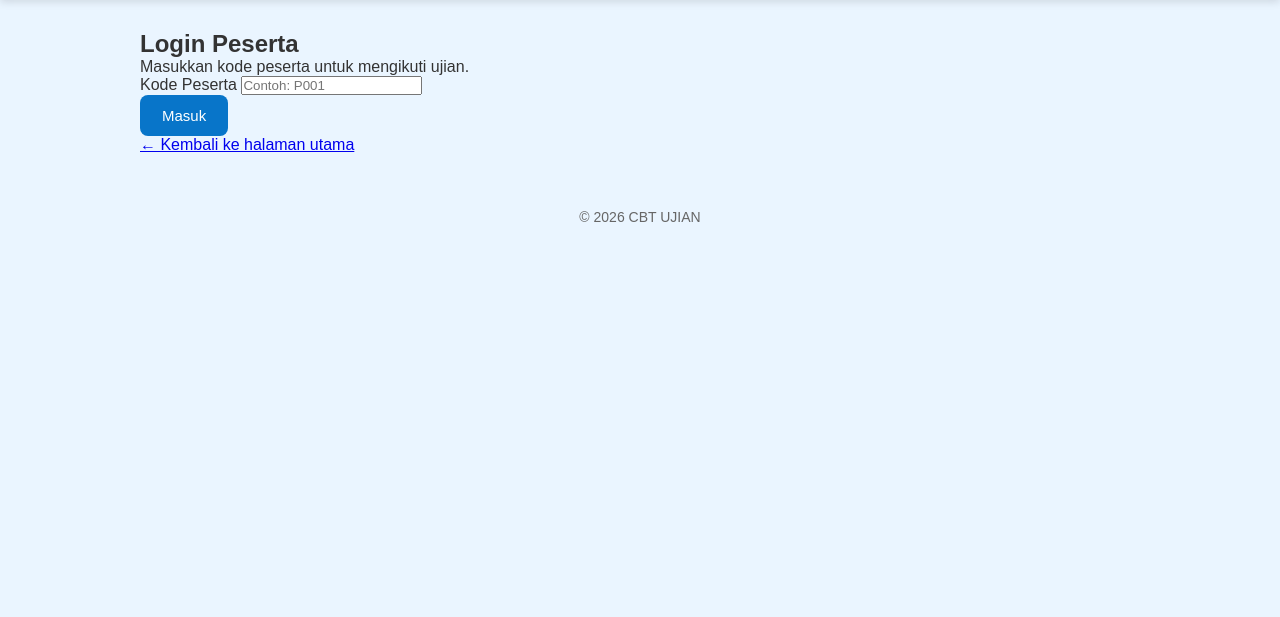
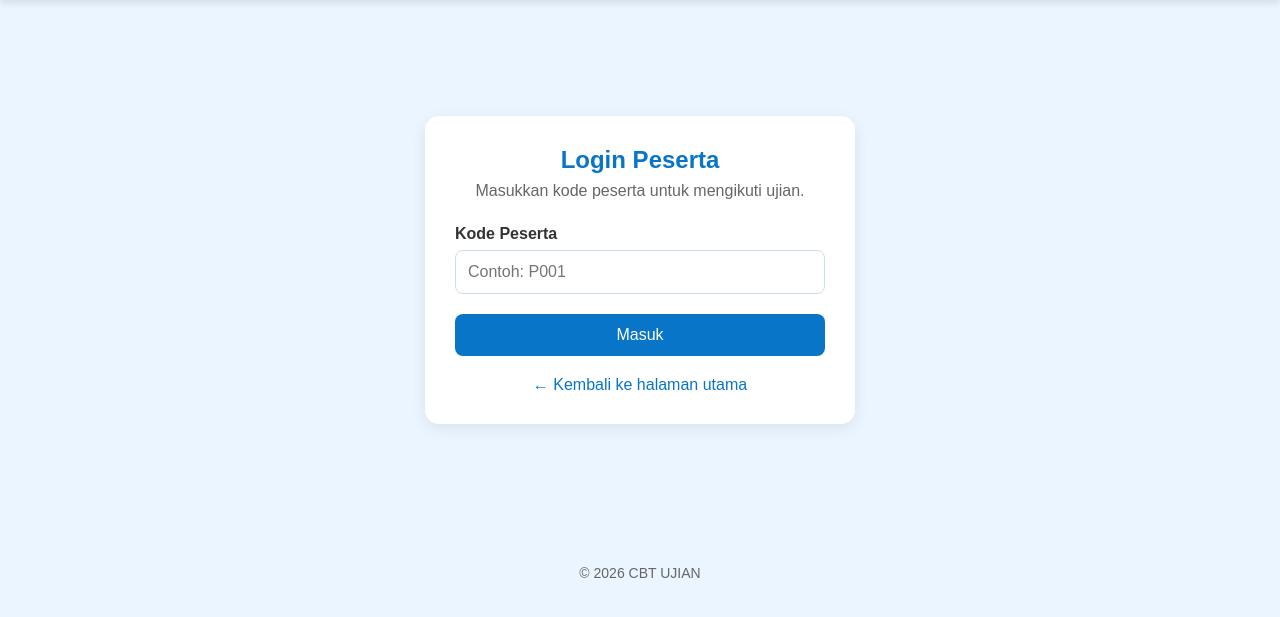
Before and after one commit to rizqilathifurhamadhani-coder/Aplikasi-Ujian, a Flask app: template templates/login.html in a window 1280 px wide. Shown: the part 98-715 px from the top of the page. Run offline with Flask 3, Linux system fonts and the light colour scheme; the template is opened without the code that fills it, so the values that code supplies are empty.

Commit message:
Update style.css

```diff
--- a/templates/static/css/style.css
+++ b/templates/static/css/style.css
@@ -153,3 +153,79 @@ footer {
         font-size: 22px;
     }
 }
+.login-container {
+    min-height: 60vh;
+    display: flex;
+    justify-content: center;
+    align-items: center;
+}
+
+.login-card {
+    width: 100%;
+    max-width: 430px;
+    background: white;
+    padding: 30px;
+    border-radius: 14px;
+    box-shadow: 0 4px 15px rgba(0, 0, 0, 0.08);
+}
+
+.login-card h2 {
+    text-align: center;
+    color: #0875C9;
+    margin-bottom: 8px;
+}
+
+.login-subtitle {
+    text-align: center;
+    color: #666;
+    margin-bottom: 25px;
+}
+
+.form-group {
+    margin-bottom: 20px;
+}
+
+.form-group label {
+    display: block;
+    margin-bottom: 7px;
+    font-weight: bold;
+}
+
+.form-group input {
+    width: 100%;
+    padding: 12px;
+    border: 1px solid #CCDDEA;
+    border-radius: 8px;
+    font-size: 16px;
+    outline: none;
+}
+
+.form-group input:focus {
+    border-color: #0875C9;
+}
+
+.login-btn {
+    width: 100%;
+    font-size: 16px;
+}
+
+.error-message {
+    background: #FDECEC;
+    color: #D93025;
+    padding: 12px;
+    border-radius: 8px;
+    margin-bottom: 18px;
+    text-align: center;
+}
+
+.back-link {
+    display: block;
+    text-align: center;
+    margin-top: 20px;
+    color: #0875C9;
+    text-decoration: none;
+}
+
+.back-link:hover {
+    text-decoration: underline;
+}
```
